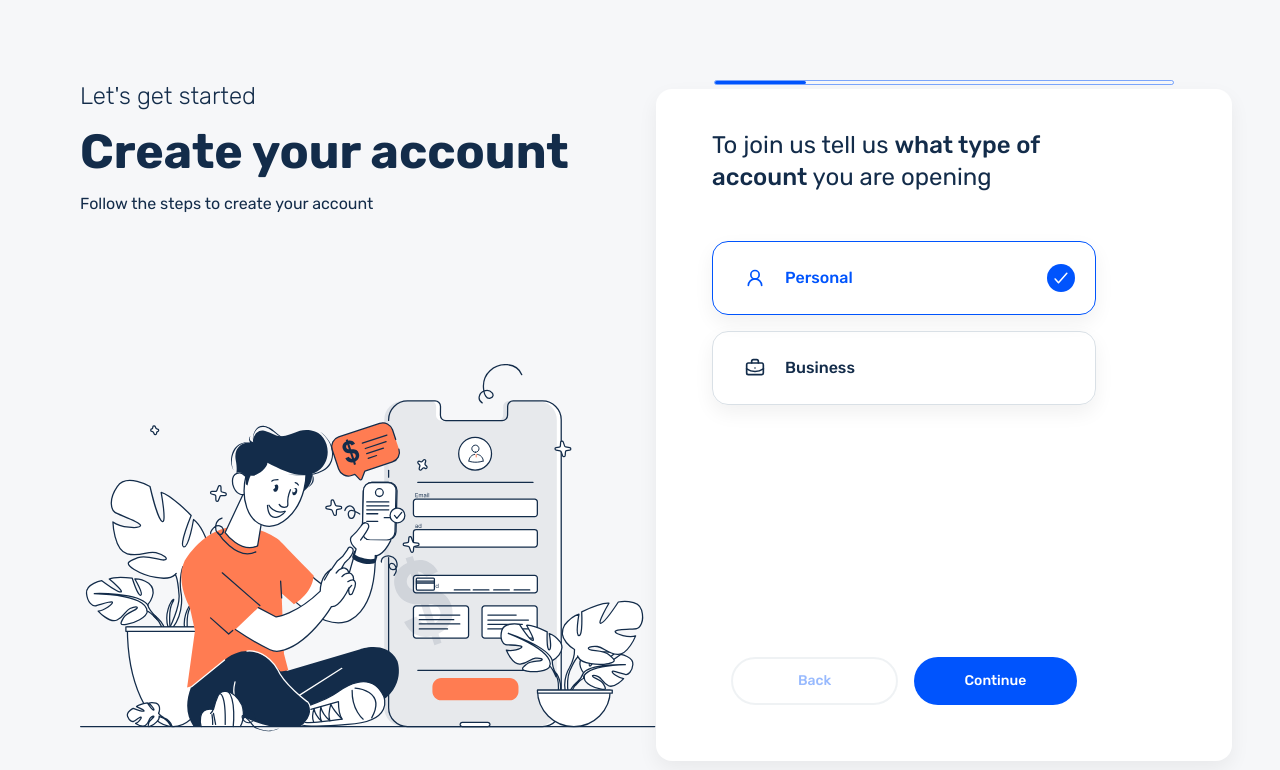
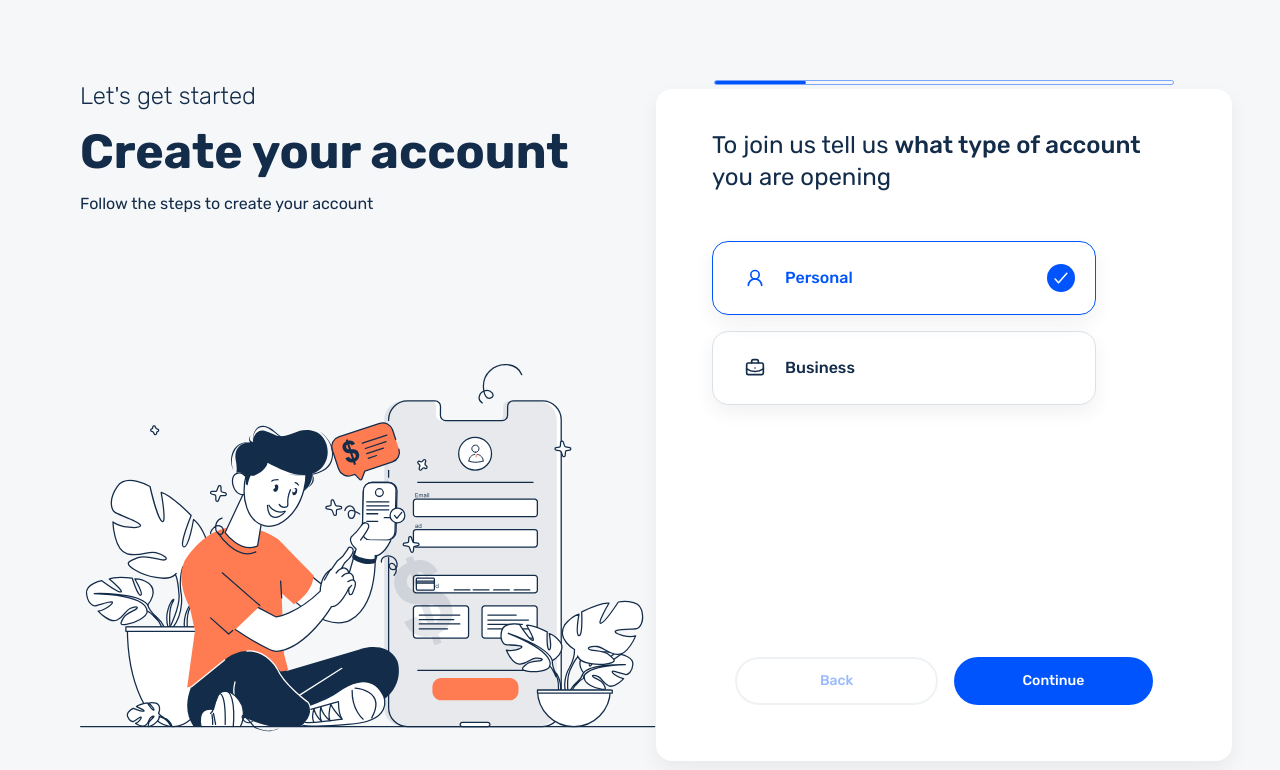
Before and after one commit to Gokul-Gopi/ui-assignment, a Next.js app: page / in a window 1280 px wide. Shown: the top 770 px of the page. Built offline with nearby package versions, Linux system fonts and the light colour scheme.

Commit message:
style: padding on wrong element fixed

```diff
--- a/src/components/home/SelectAccountType.tsx
+++ b/src/components/home/SelectAccountType.tsx
@@ -28,7 +28,7 @@
   );
 
   return (
-    <div className="flex flex-1 flex-col xl:pr-20">
+    <div className="flex flex-1 flex-col">
       <FormHeader
         title={
           <p className="font-normal!">
@@ -39,7 +39,7 @@
         }
       />
 
-      <div className="flex flex-col gap-4">
+      <div className="flex flex-col gap-4 xl:pr-20">
         {options.map((el) => (
           <div key={el.id}>
             <div
```
